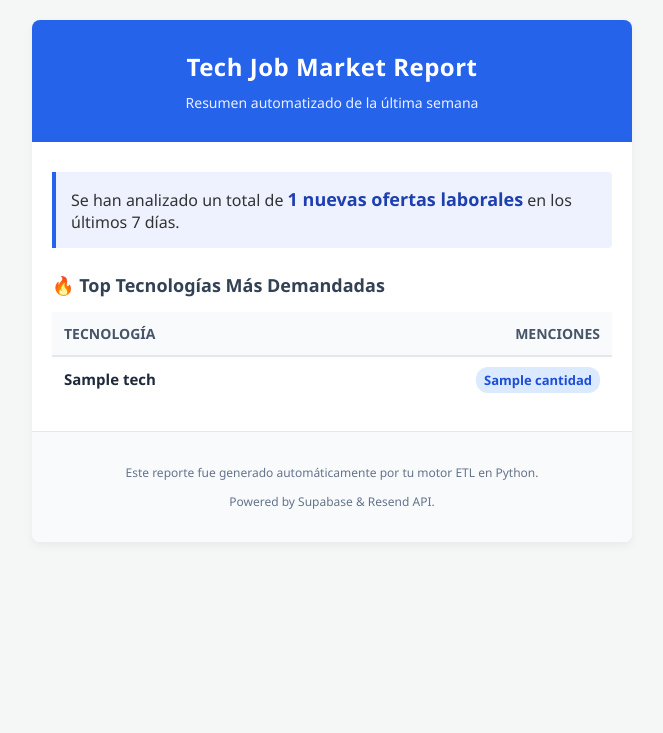
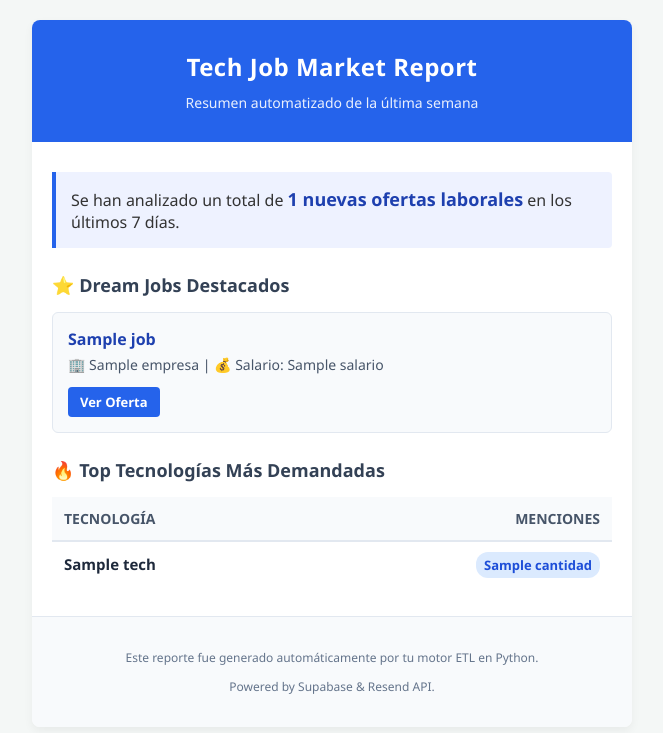
Before and after one commit to ErikLujan/tech-job-reporter, a Python web app: template app/templates/email_body.html in a window 1280 px wide. Shown: the top 733 px of the page, without its empty margins (308-971 px from the left). Run offline with Jinja, Linux system fonts and the light colour scheme; the template is opened without the code that fills it: most values are stand-ins (such as "Sample title", 1, 10 or a date in 2020).

Commit message:
feat: implementacion de seccion de job dreams que filtra ofertas por tecnologia (por ejemplo: python)

```diff
--- a/app/services/email_sender.py
+++ b/app/services/email_sender.py
@@ -35,7 +35,8 @@ class EmailSender:
             template = self.entorno_jinja.get_template("email_body.html")
             html_renderizado = template.render(
                 total_ofertas=datos_analisis["total_ofertas"],
-                top_tecnologias=datos_analisis["top_tecnologias"]
+                top_tecnologias=datos_analisis["top_tecnologias"],
+                dream_jobs=datos_analisis.get("dream_jobs", [])
             )
 
             parametros_email = {
--- a/app/templates/email_body.html
+++ b/app/templates/email_body.html
@@ -112,6 +112,19 @@
                 <p>Se han analizado un total de <strong>{{ total_ofertas }} nuevas ofertas laborales</strong> en los últimos 7 días.</p>
             </div>
 
+            {% if dream_jobs %}
+            <h2 style="font-size: 18px; color: #334155; margin-bottom: 15px;">⭐ Dream Jobs Destacados</h2>
+            <div style="margin-bottom: 25px;">
+                {% for job in dream_jobs %}
+                <div style="background-color: #f8fafc; border: 1px solid #e2e8f0; border-radius: 6px; padding: 15px; margin-bottom: 10px;">
+                    <h3 style="margin: 0 0 5px 0; font-size: 16px; color: #1e40af;">{{ job.titulo }}</h3>
+                    <p style="margin: 0 0 8px 0; font-size: 14px; color: #475569;">🏢 {{ job.empresa }} | 💰 Salario: {{ job.salario }}</p>
+                    <a href="{{ job.enlace }}" style="display: inline-block; background-color: #2563eb; color: #ffffff; text-decoration: none; padding: 6px 12px; border-radius: 4px; font-size: 13px; font-weight: bold; margin-top: 5px;">Ver Oferta</a>
+                </div>
+                {% endfor %}
+            </div>
+            {% endif %}
+
             <h2 style="font-size: 18px; color: #334155; margin-bottom: 15px;">🔥 Top Tecnologías Más Demandadas</h2>
 
             <table class="tech-table">
```
Also changed, not shown: app/services/analyzer.py (+11 -1 lines).
